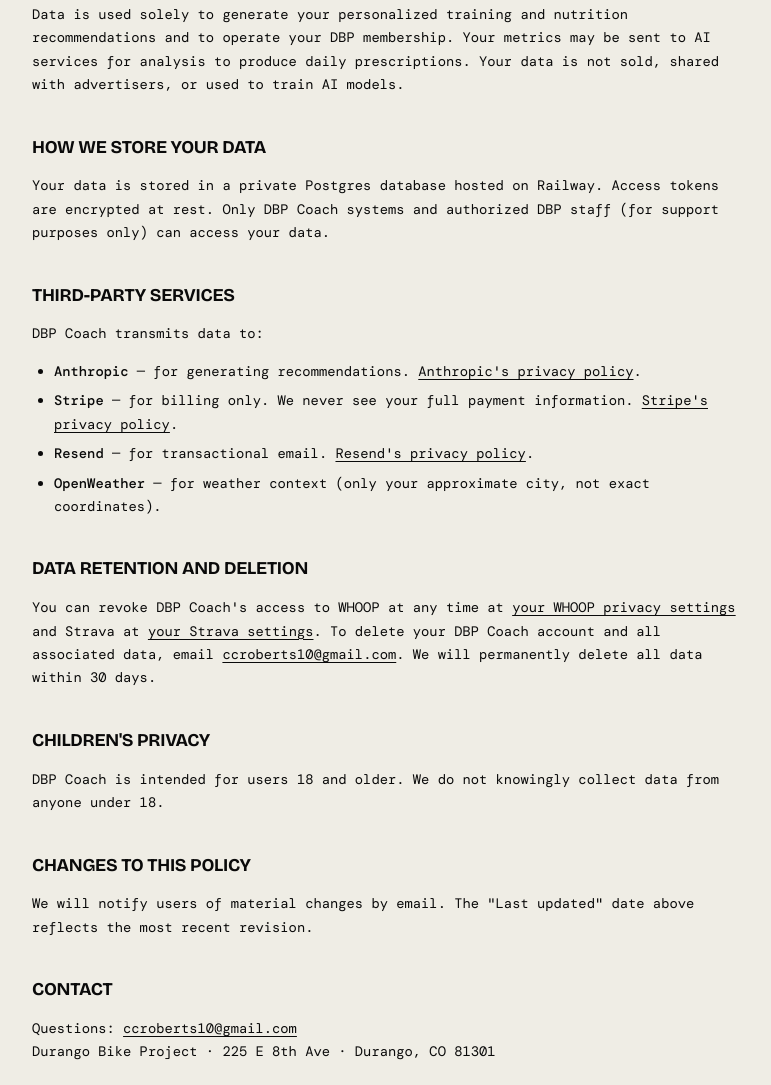
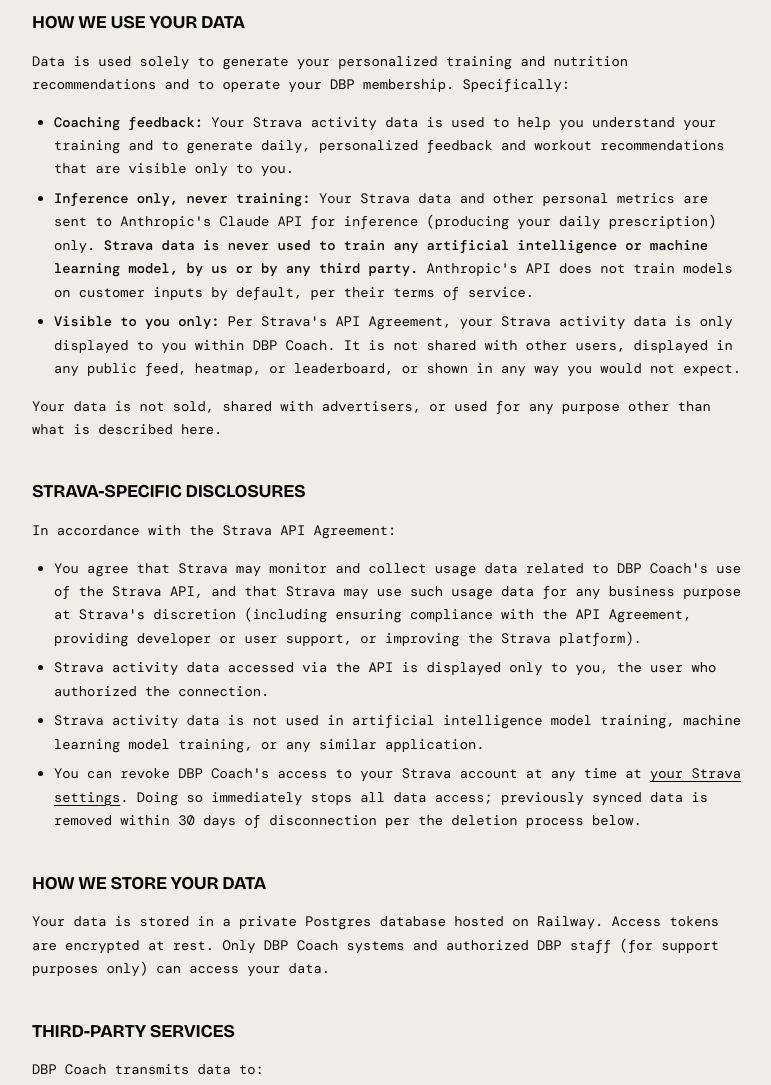
Before and after one commit to ccroberts10/COACHxDBP, a website: page views/privacy.html in a window 1280 px wide. Shown: the part 789-1874 px from the top of the page, without its empty margins (252-1023 px from the left). Drawn offline with nearby package versions, Linux system fonts and the light colour scheme.

Commit message:
Update privacy.html

```diff
--- a/views/privacy.html
+++ b/views/privacy.html
@@ -51,20 +51,35 @@
   </div>
 
   <h1>Privacy<br>Policy</h1>
-  <p class="updated">LAST UPDATED · MAY 6, 2026</p>
+  <p class="updated">LAST UPDATED · MAY 27, 2026</p>
 
   <p>DBP Coach is a personalized AI training and nutrition application operated by Durango Bike Project ("we", "DBP"). This policy describes what data we access, how we use it, and your rights regarding it.</p>
 
   <h2>Data We Access</h2>
   <p>With your explicit authorization via OAuth, DBP Coach accesses the following data from connected services:</p>
   <ul>
+    <li><strong>Strava:</strong> activity records including type, duration, distance, heart rate, power, elevation, pace, and route data for activities you have recorded. We use the official Strava API. You authorize this access via OAuth and can revoke it at any time.</li>
     <li><strong>WHOOP:</strong> recovery score, heart rate variability (HRV), resting heart rate, sleep stages and duration, daily strain, workout records, and basic profile data.</li>
-    <li><strong>Strava:</strong> activity records including type, duration, distance, heart rate, power, elevation, and route data for activities you have recorded.</li>
   </ul>
   <p>We also collect: your email address (for sign-in), name (optional), birthdate (for birthday perks, paid tiers only), bodyweight, training preferences, and benchmarks you provide.</p>
 
   <h2>How We Use Your Data</h2>
-  <p>Data is used solely to generate your personalized training and nutrition recommendations and to operate your DBP membership. Your metrics may be sent to AI services for analysis to produce daily prescriptions. Your data is not sold, shared with advertisers, or used to train AI models.</p>
+  <p>Data is used solely to generate your personalized training and nutrition recommendations and to operate your DBP membership. Specifically:</p>
+  <ul>
+    <li><strong>Coaching feedback:</strong> Your Strava activity data is used to help you understand your training and to generate daily, personalized feedback and workout recommendations that are visible only to you.</li>
+    <li><strong>Inference only, never training:</strong> Your Strava data and other personal metrics are sent to Anthropic's Claude API for inference (producing your daily prescription) only. <strong>Strava data is never used to train any artificial intelligence or machine learning model, by us or by any third party.</strong> Anthropic's API does not train models on customer inputs by default, per their terms of service.</li>
+    <li><strong>Visible to you only:</strong> Per Strava's API Agreement, your Strava activity data is only displayed to you within DBP Coach. It is not shared with other users, displayed in any public feed, heatmap, or leaderboard, or shown in any way you would not expect.</li>
+  </ul>
+  <p>Your data is not sold, shared with advertisers, or used for any purpose other than what is described here.</p>
+
+  <h2>Strava-Specific Disclosures</h2>
+  <p>In accordance with the Strava API Agreement:</p>
+  <ul>
+    <li>You agree that Strava may monitor and collect usage data related to DBP Coach's use of the Strava API, and that Strava may use such usage data for any business purpose at Strava's discretion (including ensuring compliance with the API Agreement, providing developer or user support, or improving the Strava platform).</li>
+    <li>Strava activity data accessed via the API is displayed only to you, the user who authorized the connection.</li>
+    <li>Strava activity data is not used in artificial intelligence model training, machine learning model training, or any similar application.</li>
+    <li>You can revoke DBP Coach's access to your Strava account at any time at <a href="https://www.strava.com/settings/apps">your Strava settings</a>. Doing so immediately stops all data access; previously synced data is removed within 30 days of disconnection per the deletion process below.</li>
+  </ul>
 
   <h2>How We Store Your Data</h2>
   <p>Your data is stored in a private Postgres database hosted on Railway. Access tokens are encrypted at rest. Only DBP Coach systems and authorized DBP staff (for support purposes only) can access your data.</p>
@@ -72,14 +87,14 @@
   <h2>Third-Party Services</h2>
   <p>DBP Coach transmits data to:</p>
   <ul>
-    <li><strong>Anthropic</strong> — for generating recommendations. <a href="https://www.anthropic.com/legal/privacy">Anthropic's privacy policy</a>.</li>
+    <li><strong>Anthropic</strong> — for inference only (generating recommendations). No customer data is used to train Anthropic's models per their default API terms. <a href="https://www.anthropic.com/legal/privacy">Anthropic's privacy policy</a>.</li>
     <li><strong>Stripe</strong> — for billing only. We never see your full payment information. <a href="https://stripe.com/privacy">Stripe's privacy policy</a>.</li>
     <li><strong>Resend</strong> — for transactional email. <a href="https://resend.com/legal/privacy-policy">Resend's privacy policy</a>.</li>
     <li><strong>OpenWeather</strong> — for weather context (only your approximate city, not exact coordinates).</li>
   </ul>
 
   <h2>Data Retention and Deletion</h2>
-  <p>You can revoke DBP Coach's access to WHOOP at any time at <a href="https://app.prod.whoop.com/data-and-privacy">your WHOOP privacy settings</a> and Strava at <a href="https://www.strava.com/settings/apps">your Strava settings</a>. To delete your DBP Coach account and all associated data, email <a href="mailto:ccroberts10@gmail.com">ccroberts10@gmail.com</a>. We will permanently delete all data within 30 days.</p>
+  <p>You can revoke DBP Coach's access to WHOOP at any time at <a href="https://app.prod.whoop.com/data-and-privacy">your WHOOP privacy settings</a> and Strava at <a href="https://www.strava.com/settings/apps">your Strava settings</a>. To delete your DBP Coach account and all associated data (including all Strava and WHOOP data we have stored), email <a href="mailto:coach@durangobikeproject.com">coach@durangobikeproject.com</a>. We will permanently delete all data within 30 days.</p>
 
   <h2>Children's Privacy</h2>
   <p>DBP Coach is intended for users 18 and older. We do not knowingly collect data from anyone under 18.</p>
@@ -88,7 +103,7 @@
   <p>We will notify users of material changes by email. The "Last updated" date above reflects the most recent revision.</p>
 
   <h2>Contact</h2>
-  <p>Questions: <a href="mailto:ccroberts10@gmail.com">ccroberts10@gmail.com</a><br>Durango Bike Project · 225 E 8th Ave · Durango, CO 81301</p>
+  <p>Questions: <a href="mailto:coach@durangobikeproject.com">coach@durangobikeproject.com</a><br>Durango Bike Project · 225 E 8th Ave · Durango, CO 81301</p>
 
   <div class="footer">DBP COACH · 225 E 8TH AVE · DURANGO, CO 81301</div>
 </div>
```
